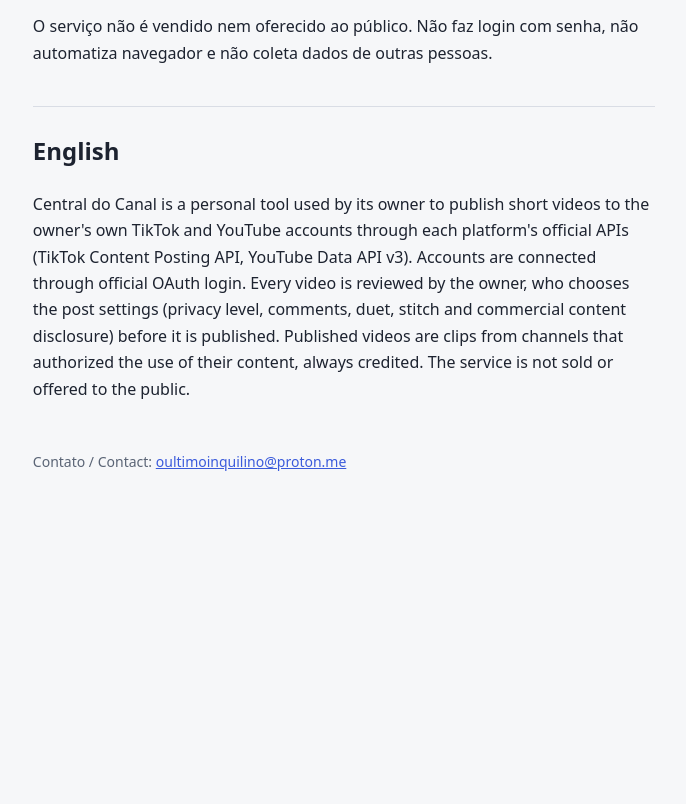
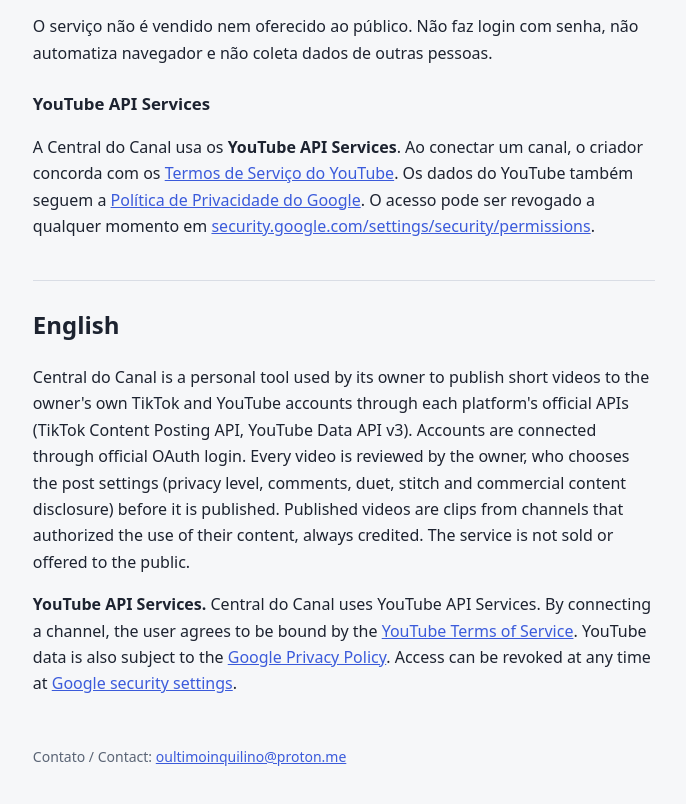
Before and after one commit to UnfyingCentral/unfyingcentral.github.io, a plain HTML site: page index.html in a window 1280 px wide. Shown: the part 528-1332 px from the top of the page, without its empty margins (296-982 px from the left). Before the commit the page ends 1065 px from the top, so only its background shows below. Drawn offline with Linux system fonts and the light colour scheme.

Commit message:
Avisos dos YouTube API Services e links do Google

```diff
--- a/index.html
+++ b/index.html
@@ -7,6 +7,8 @@
 <li>Depois da aprovação do criador, a Central envia o vídeo e o texto pela API oficial (TikTok Content Posting API e YouTube Data API v3).</li>
 <li>Os vídeos publicados são cortes de canais que autorizaram o uso do seu conteúdo, sempre com crédito ao canal original.</li></ul>
 <p>O serviço não é vendido nem oferecido ao público. Não faz login com senha, não automatiza navegador e não coleta dados de outras pessoas.</p>
+<h3>YouTube API Services</h3><p>A Central do Canal usa os <strong>YouTube API Services</strong>. Ao conectar um canal, o criador concorda com os <a href="https://www.youtube.com/t/terms">Termos de Serviço do YouTube</a>. Os dados do YouTube também seguem a <a href="https://policies.google.com/privacy">Política de Privacidade do Google</a>. O acesso pode ser revogado a qualquer momento em <a href="https://security.google.com/settings/security/permissions">security.google.com/settings/security/permissions</a>.</p>
 <h2 lang="en">English</h2>
 <p lang="en">Central do Canal is a personal tool used by its owner to publish short videos to the owner's own TikTok and YouTube accounts through each platform's official APIs (TikTok Content Posting API, YouTube Data API v3). Accounts are connected through official OAuth login. Every video is reviewed by the owner, who chooses the post settings (privacy level, comments, duet, stitch and commercial content disclosure) before it is published. Published videos are clips from channels that authorized the use of their content, always credited. The service is not sold or offered to the public.</p>
+<p lang="en"><strong>YouTube API Services.</strong> Central do Canal uses YouTube API Services. By connecting a channel, the user agrees to be bound by the <a href="https://www.youtube.com/t/terms">YouTube Terms of Service</a>. YouTube data is also subject to the <a href="https://policies.google.com/privacy">Google Privacy Policy</a>. Access can be revoked at any time at <a href="https://security.google.com/settings/security/permissions">Google security settings</a>.</p>
 <footer>Contato / Contact: <a href="mailto:oultimoinquilino@proton.me">oultimoinquilino@proton.me</a></footer></div></body></html>
```
Also changed, not shown: privacidade.html (+2 -0 lines), termos.html (+2 -0 lines).
